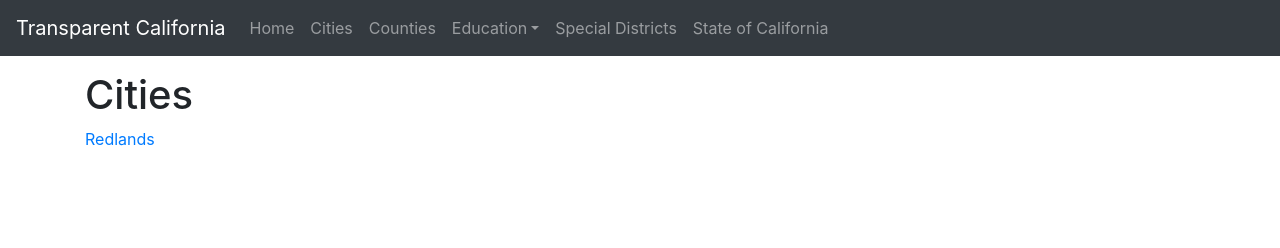
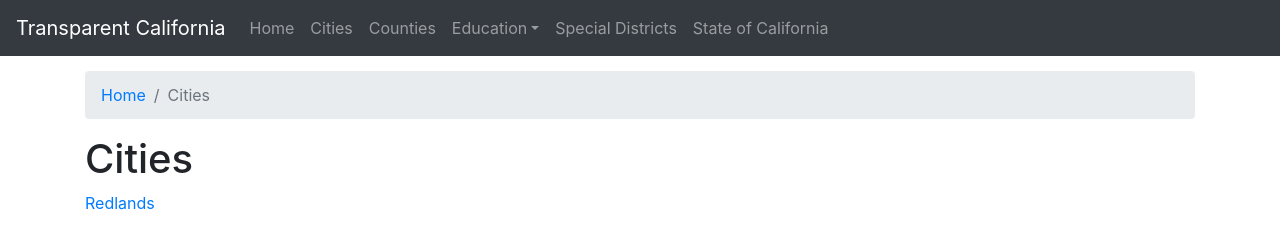
Before and after one commit to thehouseplant/transparent-california, a Gatsby site: page /cities in a window 1280 px wide. Built offline with nearby package versions, Linux system fonts and the light colour scheme; Gatsby itself is replaced by a stand-in of ours.

Commit message:
Add breadcrumb navigation

```diff
--- a/src/pages/cities.js
+++ b/src/pages/cities.js
@@ -1,5 +1,6 @@
 import React from "react"
-import { Link } from "gatsby"
+import { Link } from 'gatsby'
+import Breadcrumb from 'react-bootstrap/Breadcrumb'
 
 import Layout from "../components/layout"
 import SEO from "../components/seo"
@@ -7,6 +8,16 @@ import SEO from "../components/seo"
 const CitiesPage = () => (
   <Layout>
     <SEO title="Cities" />
+
+    <Breadcrumb>
+      <Breadcrumb.Item>
+        <Link to="/">Home</Link>
+      </Breadcrumb.Item>
+      <Breadcrumb.Item active>
+        Cities
+      </Breadcrumb.Item>
+    </Breadcrumb>
+
     <h1>Cities</h1>
 
     <Link to="/cities/redlands">Redlands</Link>
```
